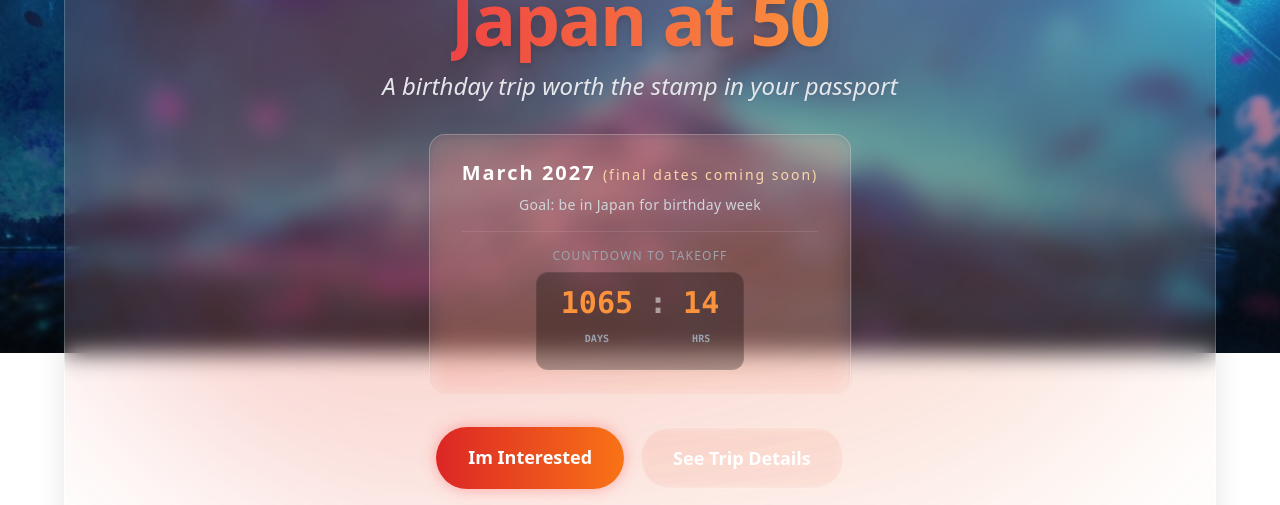
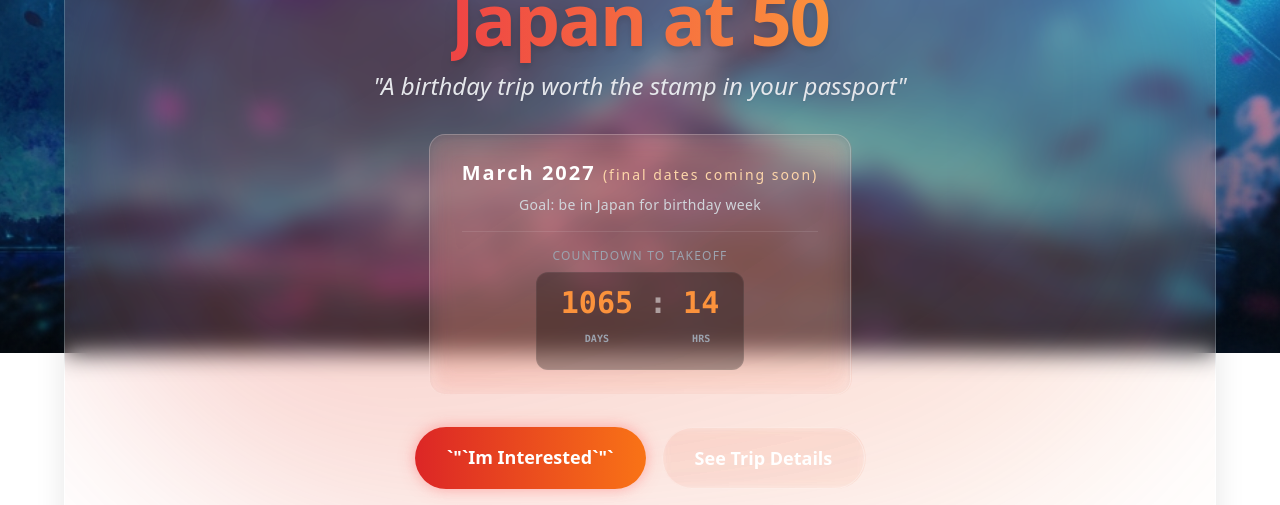
Before and after one commit to MarcelDWill/my-static-site, a Next.js app: page /bash in a window 1280 px wide. Shown: the part 447-952 px from the top of the page. Built offline with nearby package versions, Linux system fonts and the light colour scheme.

Commit message:
Manual formatting updates for typography

```diff
--- a/app/bash/components/PlanningHub.tsx
+++ b/app/bash/components/PlanningHub.tsx
@@ -81,7 +81,7 @@ export default function PlanningHub() {
               <option value="">Select an option...</option>
               <option value="valid">✅ I have a valid passport</option>
               <option value="expired">🕰️ My passport is expired</option>
-              <option value="none">❌ I dont have a passport yet</option>
+              <option value="none">❌ I don&apos;t have a passport yet</option>
               <option value="renewing">⏳ I am currently renewing/applying</option>
             </select>
           </div>
--- a/app/bash/layout.tsx
+++ b/app/bash/layout.tsx
@@ -29,7 +29,7 @@ export default function BashLayout({ children }: { children: React.ReactNode })
             </h1>
 
             <p className="text-xl md:text-2xl text-gray-200 font-light mb-8 italic drop-shadow-sm">
-              A birthday trip worth the stamp in your passport
+              &quot;A birthday trip worth the stamp in your passport&quot;
             </p>
 
             <div className="bg-white/10 backdrop-blur-md rounded-2xl px-8 py-6 border border-white/20 shadow-inner w-full md:w-auto mb-8">
@@ -56,7 +56,7 @@ export default function BashLayout({ children }: { children: React.ReactNode })
             {/* Call to Action Buttons */}
             <div className="flex flex-col sm:flex-row gap-4 w-full md:w-auto justify-center">
                <Link href="/bash" className="px-8 py-4 bg-gradient-to-r from-red-600 to-orange-500 hover:from-red-500 hover:to-orange-400 text-white font-bold rounded-full shadow-[0_0_15px_rgba(255,100,100,0.5)] transition-all hover:scale-105 text-lg">
-                 Im Interested
+                 `&quot;`Im Interested`&quot;`
                </Link>
                <Link href="/bash/final-guide" className="px-8 py-4 bg-white/10 hover:bg-white/20 border border-white/30 text-white font-bold rounded-full transition-all hover:scale-105 text-lg backdrop-blur-sm">
                  See Trip Details
```
